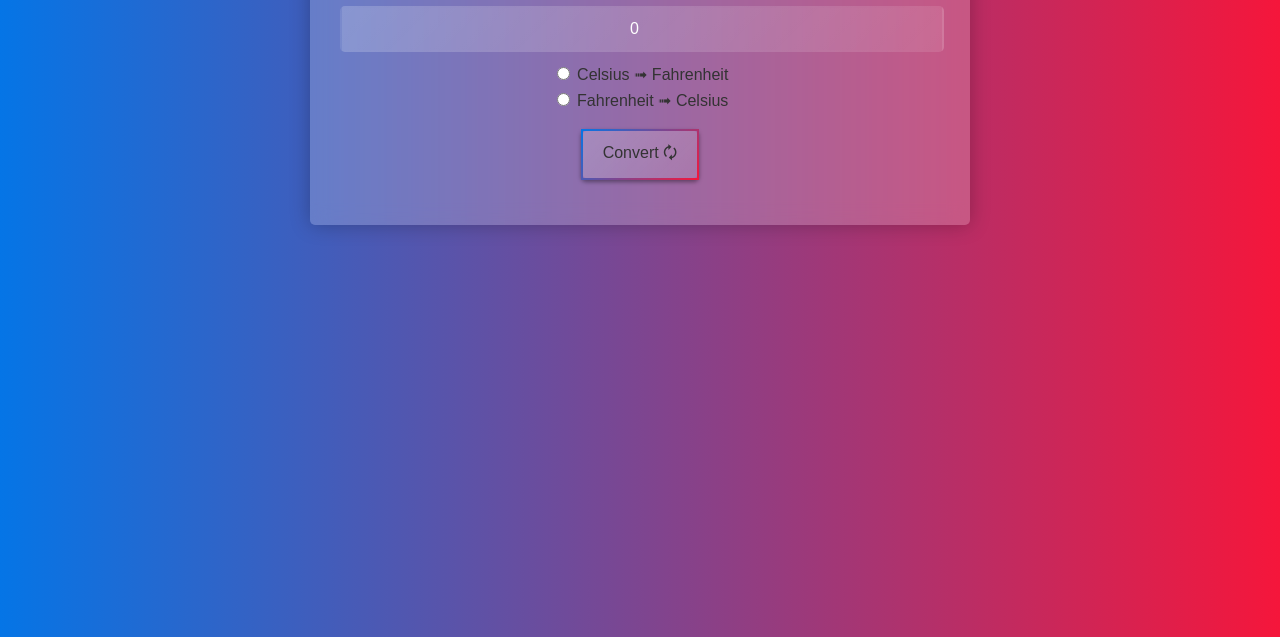
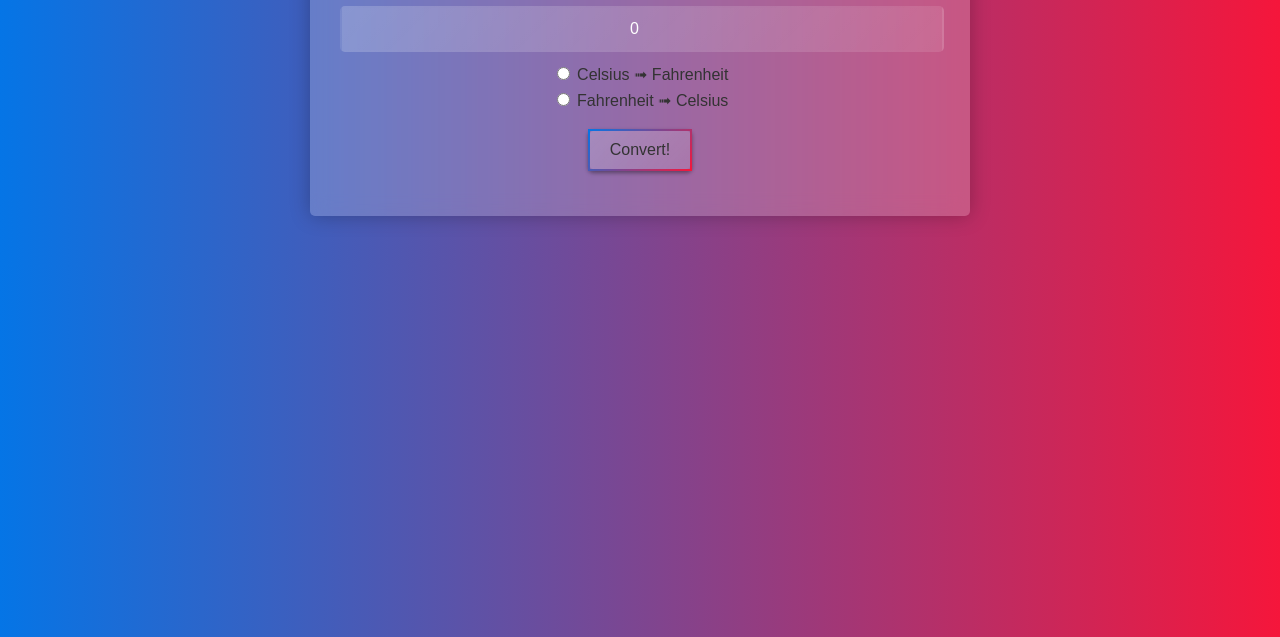
Before and after one commit to adityakr03/temperatureConversion, a plain HTML site: page index.html in a window 1280 px wide. Shown: the part 163-800 px from the top of the page. Drawn offline with Linux system fonts and the light colour scheme; a web font is replaced by a local one.

Commit message:
Update index.html

```diff
--- a/index.html
+++ b/index.html
@@ -21,7 +21,7 @@
         <input type="radio" id="toCelsius" class="conversion" name="unit">
         <label for="toCelsius">Fahrenheit ➟ Celsius</label>
         <br>
-        <button type="button" id="round" onclick="convert()">Convert 🗘</button>
+        <button type="button" id="round" onclick="convert()">Convert!</button>
         <p id="result" hidden></p>
     </form>
 </center>
```
